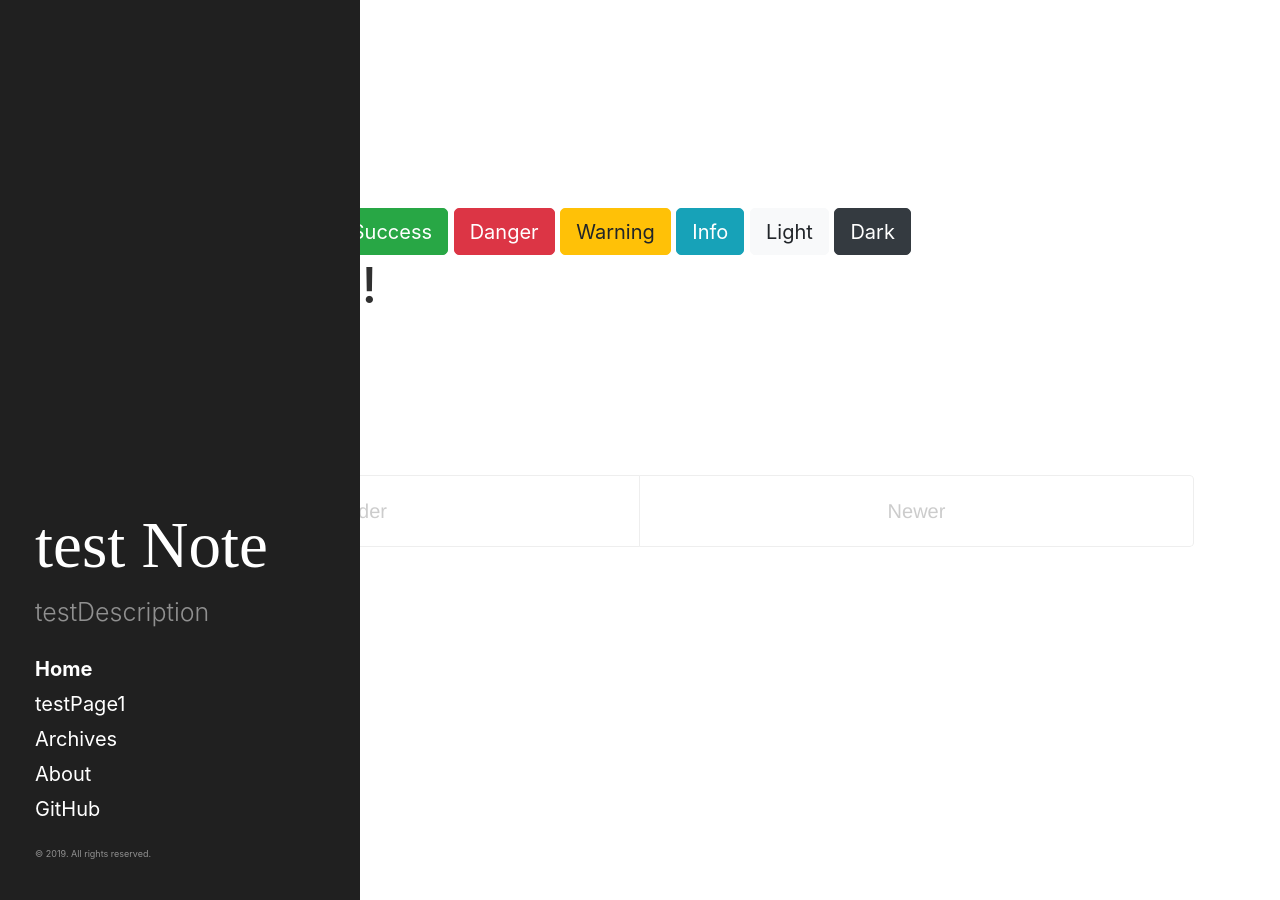
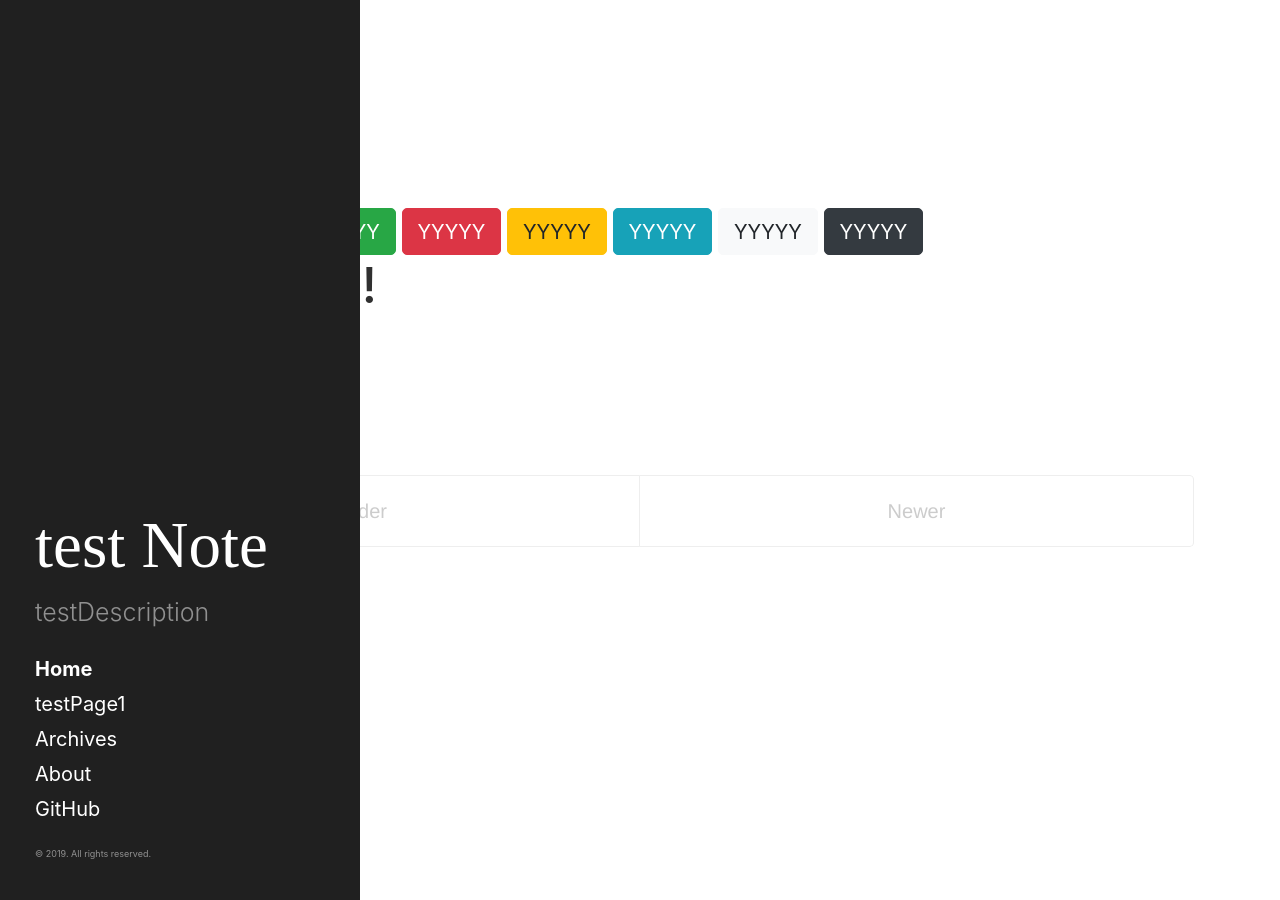
Before and after one commit to joycewen0910/joycewen0910.github.io, a Jekyll site: the page built from index.html, in a window 1280 px wide. Built offline with Jekyll 4.4.1, drawn with Linux system fonts in a browser that asks for light colours; the list of posts is cut into pages by our own code.

Commit message:
path test

```diff
--- a/_includes/head.html
+++ b/_includes/head.html
@@ -18,12 +18,12 @@
   <meta property="og:image" content="{{ page.image }}" />{% elsif site.image %}
   <meta property="og:image" content="{{ site.image }}" />{% endif %}
   <!-- CSS -->
-  <link rel="stylesheet" href="{{ 'public/css/poole.css' | relative_url }}">
-  <link rel="stylesheet" href="{{ 'public/css/syntax.css' | relative_url }}">
-  <link rel="stylesheet" href="{{ 'public/css/hyde.css' | relative_url }}">
-  <link rel="stylesheet" href="{{ 'public/css/site.css' | relative_url }}">
+  <link rel="stylesheet" href="{{ 'stylesheets/css/poole.css' | relative_url }}">
+  <link rel="stylesheet" href="{{ 'stylesheets/css/syntax.css' | relative_url }}">
+  <link rel="stylesheet" href="{{ 'stylesheets/css/hyde.css' | relative_url }}">
+  <link rel="stylesheet" href="{{ 'stylesheets/css/site.css' | relative_url }}">
 
-  <link rel="stylesheet" href="{{ 'public/all.css' | relative_url }}">
+  <link rel="stylesheet" href="{{ 'stylesheets/all.css' | relative_url }}">
   <!-- RSS -->
   <link rel="alternate" type="application/rss+xml" title="RSS" href="/atom.xml">
   <!-- Last update: {{site.time | date: "%x %R %Z"}} -->
--- a/index.html
+++ b/index.html
@@ -5,14 +5,14 @@ index: home
 ---
 <h2>joyce</h2>
 <h1>logo</h1>
-<button type="button" class="btn btn-primary">Primary</button>
-<button type="button" class="btn btn-secondary">Secondary</button>
-<button type="button" class="btn btn-success">Success</button>
-<button type="button" class="btn btn-danger">Danger</button>
-<button type="button" class="btn btn-warning">Warning</button>
-<button type="button" class="btn btn-info">Info</button>
-<button type="button" class="btn btn-light">Light</button>
-<button type="button" class="btn btn-dark">Dark</button>
+<button type="button" class="btn btn-primary">YYYYY</button>
+<button type="button" class="btn btn-secondary">YYYYY</button>
+<button type="button" class="btn btn-success">YYYYY</button>
+<button type="button" class="btn btn-danger">YYYYY</button>
+<button type="button" class="btn btn-warning">YYYYY</button>
+<button type="button" class="btn btn-info">YYYYY</button>
+<button type="button" class="btn btn-light">YYYYY</button>
+<button type="button" class="btn btn-dark">YYYYY</button>
 <div class="posts">
   {% for post in paginator.posts %}
   <div class="post">
```
Also changed, not shown: stylesheets/all.css (renamed from public/all.css), stylesheets/all.scss (renamed from public/all.scss), stylesheets/css/hyde.css (renamed from public/css/hyde.css), stylesheets/css/poole.css (renamed from public/css/poole.css), stylesheets/css/site.css (renamed from public/css/site.css), stylesheets/css/syntax.css (renamed from public/css/syntax.css), stylesheets/helpers/_variables.scss (renamed from public/helpers/_variables.scss), 2 other files.
